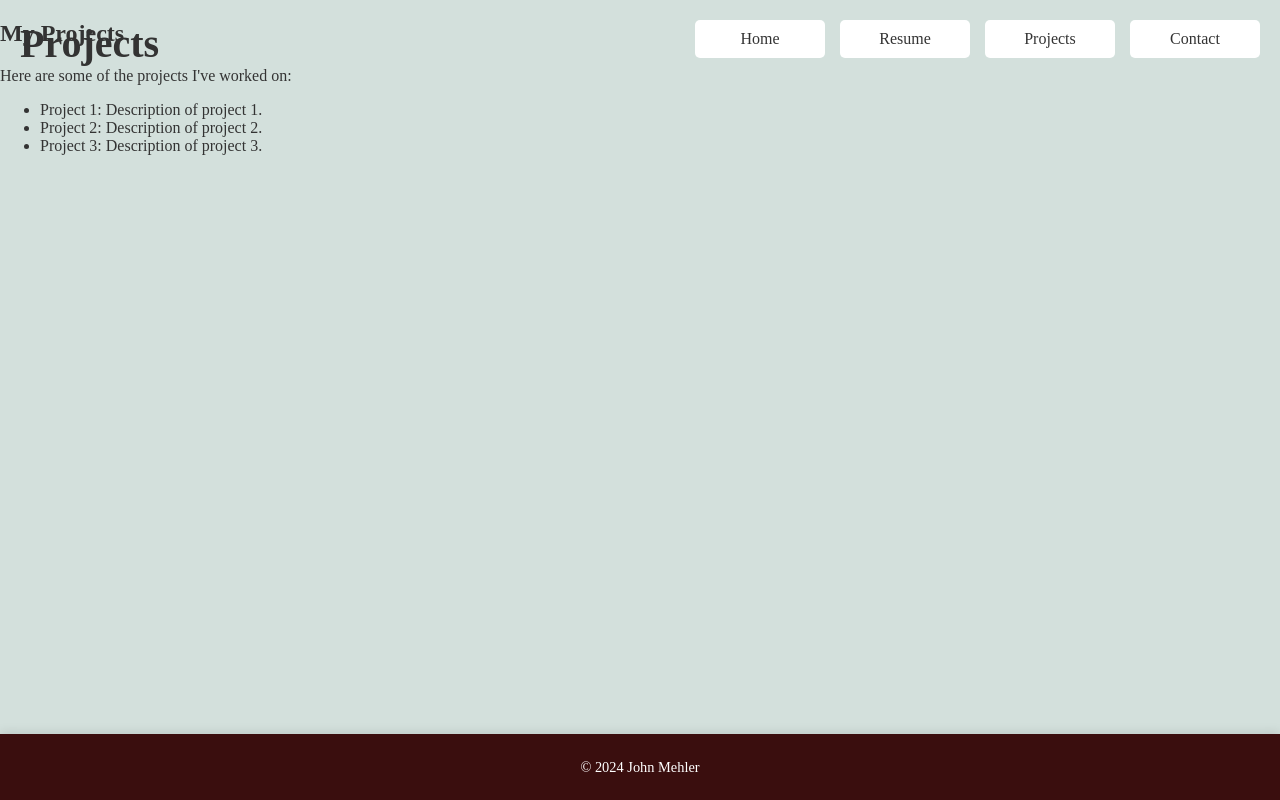
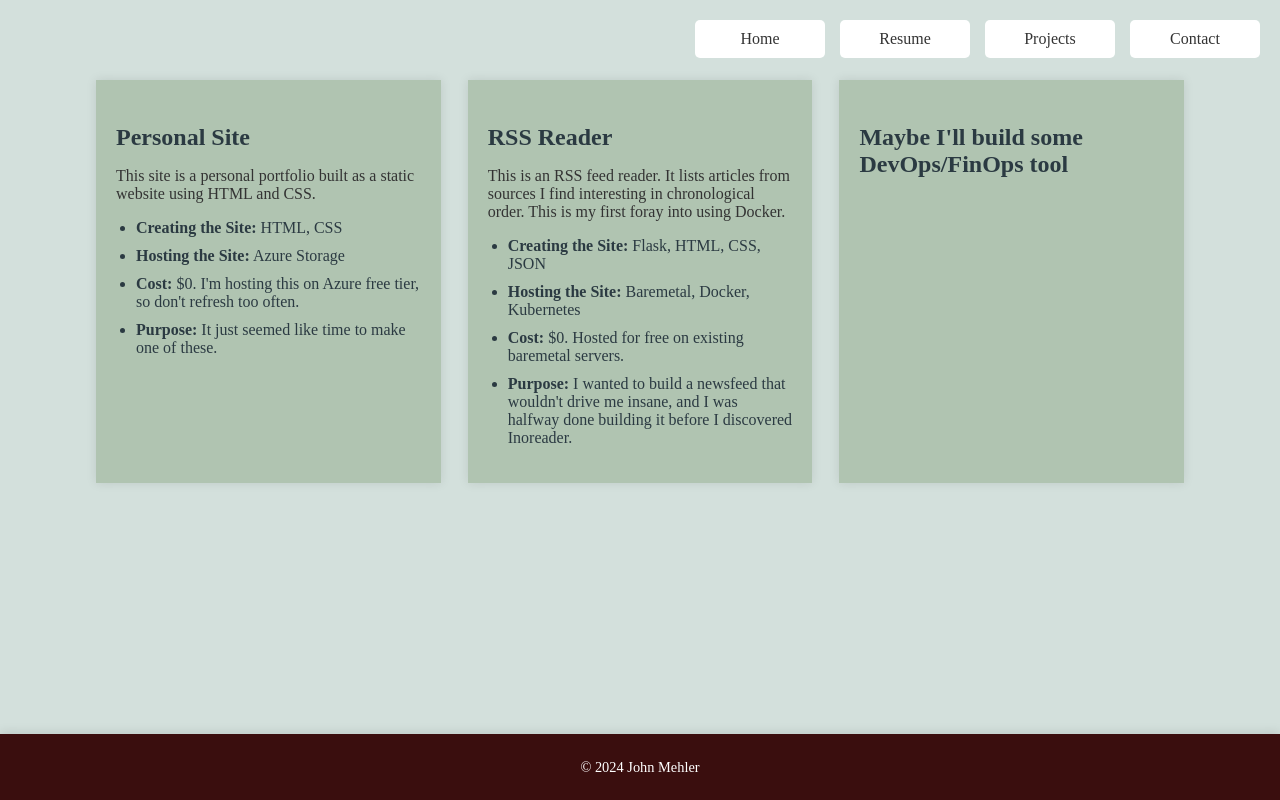
Before and after one commit to johnmehler/Website, a Flask app: page /projects in a window 1280 px wide. Run offline with Flask 3, Linux system fonts and the light colour scheme.

Commit message:
Adding content to projects, updating css

```diff
--- a/static/resume.css
+++ b/static/content.css
@@ -1,5 +1,5 @@
 /* Resume Styles */
-.resume-container {
+.content-container {
     display: flex;
     justify-content: space-between;
     width: 85%;
@@ -7,15 +7,15 @@
     padding-bottom: 50px;
 }
 
-.resume-column {
+.content-column {
     width: 32%;
     padding: 20px;
     background-color: #b0c4b1; /* Soft green */
     box-shadow: 0 0 10px rgba(0, 0, 0, 0.1);
 }
 
-.resume-column.left,
-.resume-column.middle {
+.content-column.left,
+.content-column.middle {
     margin-right: 2.5%;
 }
 
@@ -29,6 +29,20 @@ h3 {
     font-size: 1.5rem;
     margin-bottom: 5px;
     color: #2b3a42; /* Dark greenish-gray */
+}
+
+h3 a {
+    color: #2b3a42; /* Ensure the link color matches */
+    text-decoration: none; /* Optional: remove underline */
+}
+
+h3 a:visited {
+    color: #2b3a42; /* Ensure the visited link color matches */
+}
+
+h3 a:hover,
+h3 a:focus {
+    color: #6b7a82; /* Keep the color consistent on hover/focus */
 }
 
 ul {
--- a/templates/projects.html
+++ b/templates/projects.html
@@ -6,15 +6,12 @@
     <title>Personal Website</title>
     <link rel="stylesheet" href="{{ url_for('static', filename='styles.css') }}">
     <link rel="stylesheet" href="{{ url_for('static', filename='header.css') }}">
+    <link rel="stylesheet" href="{{ url_for('static', filename='content.css') }}">
 </head>
 <body>
     <!-- Main Content -->
     <main>
         <div class="header-content"></div>
-            <div class="header-title">
-                <h1>Projects</h1>
-            </div>
-
             <div class="header-buttons">
                 <a href="{{ url_for('index') }}">Home</a>
                 <a href="{{ url_for('resume') }}">Resume</a>
@@ -25,15 +22,12 @@
     </main>
 
     <!-- Content Section -->
-    <section>
-        <h2>My Projects</h2>
-        <p>Here are some of the projects I've worked on:</p>
-        <!-- List your projects here -->
-        <ul>
-            <li>Project 1: Description of project 1.</li>
-            <li>Project 2: Description of project 2.</li>
-            <li>Project 3: Description of project 3.</li>
-        </ul>
+    <section class="projects">
+        <div class="content-container">
+            {% include '/projects/left.html' %}
+            {% include '/projects/middle.html' %}
+            {% include '/projects/right.html' %}
+        </div>
     </section>
 
     <!-- Footer Section -->
--- /dev/null
+++ b/templates/projects/left.html
@@ -0,0 +1,10 @@
+<div class="content-column left">
+    <h3>Personal Site</h3>
+    <p>This site is a personal portfolio built as a static website using HTML and CSS.</p>
+    <ul>
+        <li><strong>Creating the Site:</strong> HTML, CSS</li>
+        <li><strong>Hosting the Site:</strong> Azure Storage</li>
+        <li><strong>Cost:</strong> $0. I'm hosting this on Azure free tier, so don't refresh too often.</li>
+        <li><strong>Purpose:</strong> It just seemed like time to make one of these.</li>
+    </ul>
+</div>
--- /dev/null
+++ b/templates/projects/middle.html
@@ -0,0 +1,13 @@
+<!-- /projects/middle.html -->
+<div class="content-column middle">
+    <h3>
+        <a href="https://reisman.org/jmehler/rss/" target="_blank" rel="noopener noreferrer">RSS Reader</a>
+    </h3>
+    <p>This is an RSS feed reader. It lists articles from sources I find interesting in chronological order. This is my first foray into using Docker.</p>
+    <ul>
+        <li><strong>Creating the Site:</strong> Flask, HTML, CSS, JSON</li>
+        <li><strong>Hosting the Site:</strong> Baremetal, Docker, Kubernetes</li>
+        <li><strong>Cost:</strong> $0. Hosted for free on existing baremetal servers.</li>
+        <li><strong>Purpose:</strong> I wanted to build a newsfeed that wouldn't drive me insane, and I was halfway done building it before I discovered Inoreader.</li>
+    </ul>
+</div>
--- /dev/null
+++ b/templates/projects/right.html
@@ -0,0 +1,6 @@
+<!-- /projects/right.html -->
+<div class="content-column right">
+    <h3>
+        <a>Maybe I'll build some DevOps/FinOps tool</a>
+    </h3>
+</div>
--- a/templates/resume.html
+++ b/templates/resume.html
@@ -6,7 +6,7 @@
     <title>Personal Website</title>
     <link rel="stylesheet" href="{{ url_for('static', filename='styles.css') }}">
     <link rel="stylesheet" href="{{ url_for('static', filename='header.css') }}">
-    <link rel="stylesheet" href="{{ url_for('static', filename='resume.css') }}">
+    <link rel="stylesheet" href="{{ url_for('static', filename='content.css') }}">
 </head>
 <body>
     <!-- Main Content -->
@@ -23,7 +23,7 @@
 
     <!-- Resume Content -->
     <section class="resume">
-        <div class="resume-container">
+        <div class="content-container">
             {% include '/resume/left.html' %}
             {% include '/resume/middle.html' %}
             {% include '/resume/right.html' %}
--- a/templates/resume/left.html
+++ b/templates/resume/left.html
@@ -1,5 +1,5 @@
 <!-- /resume/left.html -->
-<div class="resume-column left">
+<div class="content-column left">
     <h2>Work History</h2>
 
     <div class="experience-item">
```
Also changed, not shown: templates/resume/middle.html (+9 -5 lines), templates/resume/right.html (+14 -14 lines).
